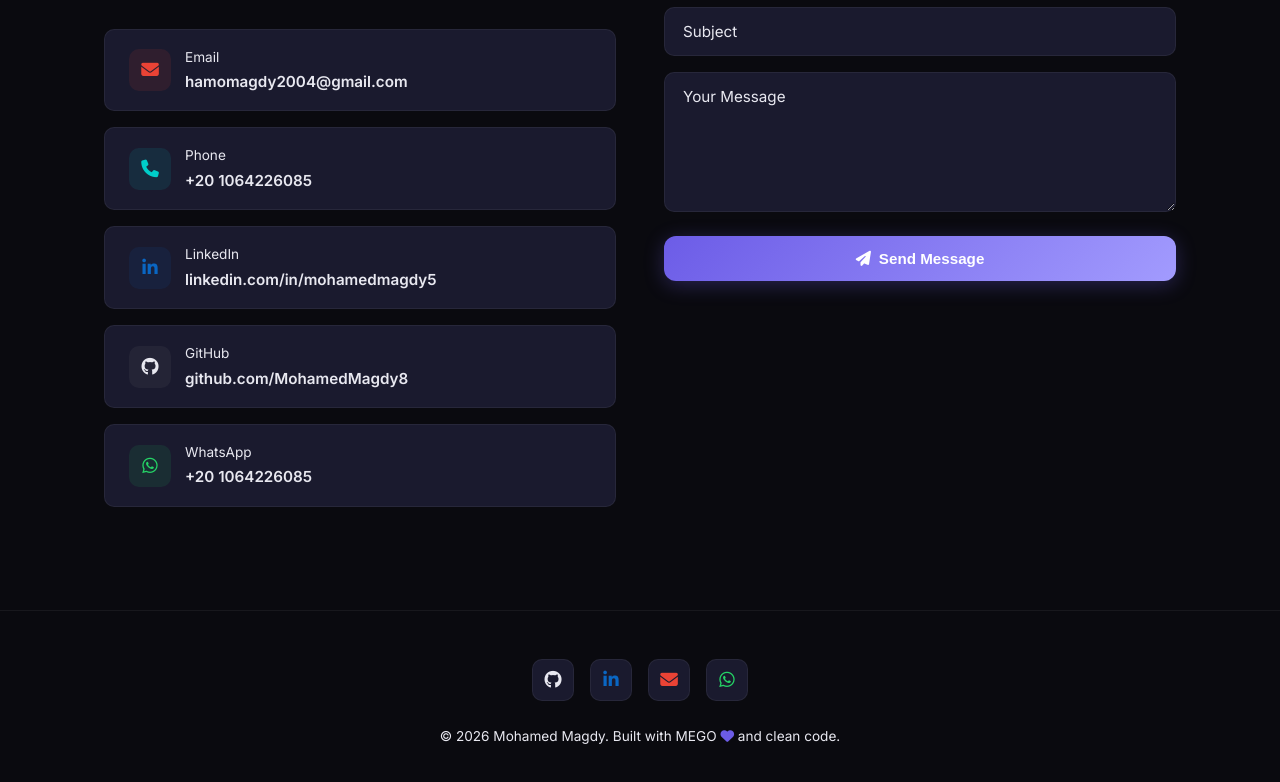
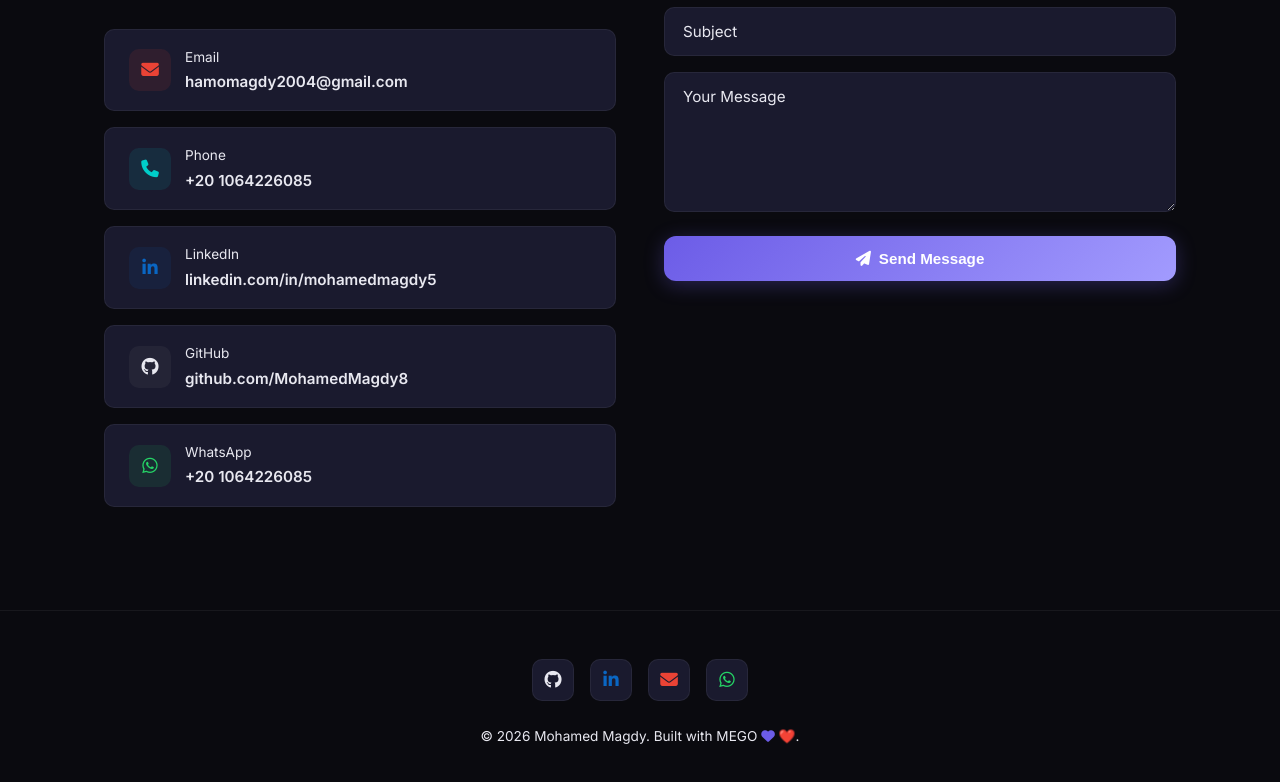
Before and after one commit to MohamedMagdy8/MyPortfolio, a plain HTML site: page index.html in a window 1280 px wide. Shown: the part 7643-8425 px from the top of the page. Drawn offline with Linux system fonts and the light colour scheme.

Commit message:
Update index.html

```diff
--- a/index.html
+++ b/index.html
@@ -490,7 +490,7 @@
     <a href="mailto:hamomagdy2004@gmail.com" class="footer-social" title="Email"><i class="fa-solid fa-envelope"></i></a>
     <a href="https://wa.me/201064226085" target="_blank" class="footer-social" title="WhatsApp"><i class="fa-brands fa-whatsapp"></i></a>
   </div>
-  <p>&copy; 2026 Mohamed Magdy. Built with MEGO <i class="fa-solid fa-heart" style="color:var(--accent);"></i> and clean code.</p>
+  <p>&copy; 2026 Mohamed Magdy. Built with MEGO <i class="fa-solid fa-heart" style="color:var(--accent);"></i> ❤️.</p>
 </footer>
 
 <script src="script.js"></script>
```
